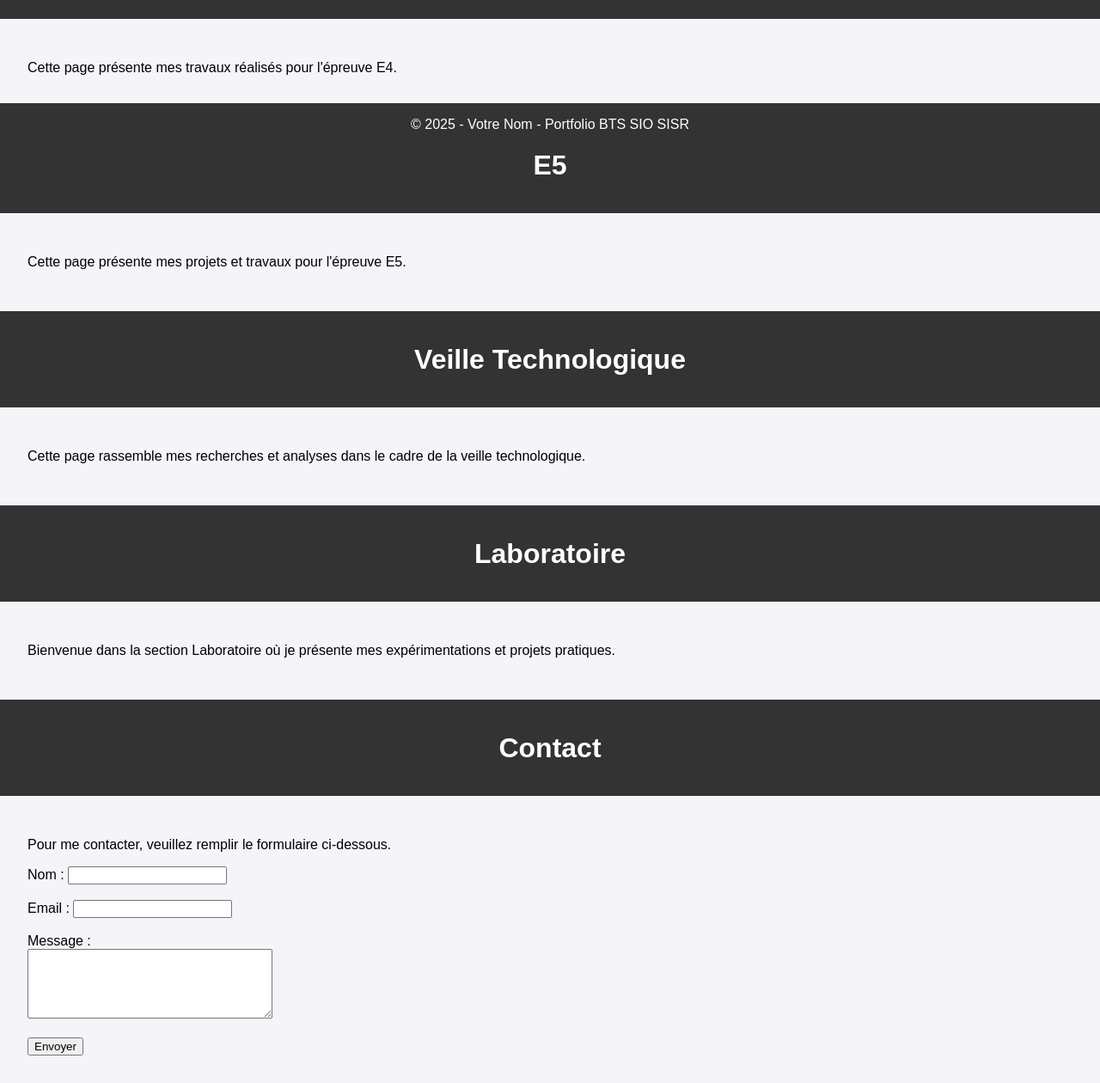
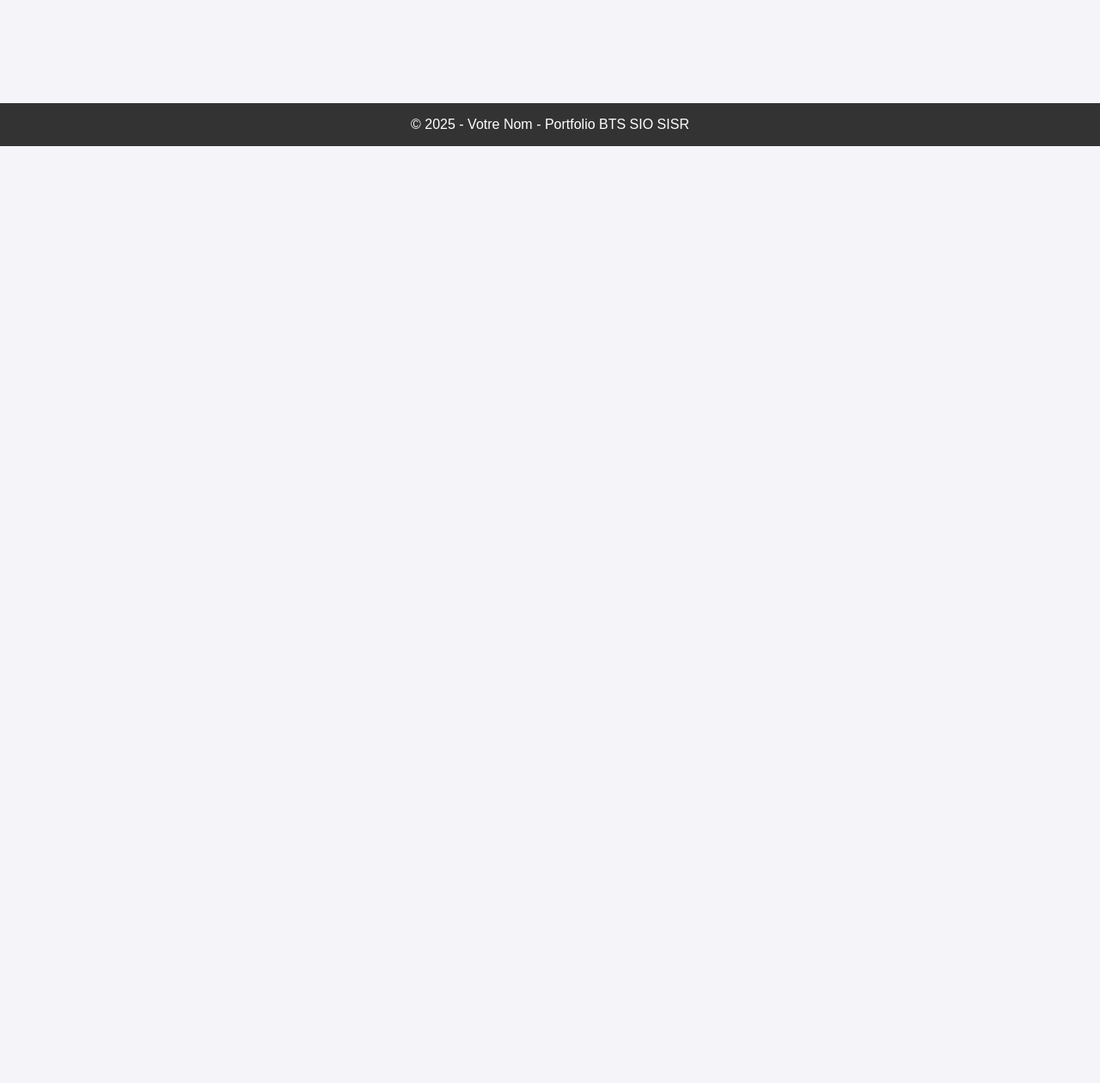
Before and after one commit to paulrodrig1971/portfolio, a plain HTML site: page portfolio.htm in a window 1280 px wide. Shown: the part 630-1890 px from the top of the page at 86% size. After the commit the page ends 800 px from the top, so only its background shows below. Drawn offline with Linux system fonts and the light colour scheme.

Commit message:
portfolio.htm

```diff
--- a/portfolio.htm
+++ b/portfolio.htm
@@ -85,102 +85,3 @@
     </main>
 </body>
 </html>
-
-<!-- Page: E4 -->
-<!DOCTYPE html>
-<html lang="fr">
-<head>
-    <meta charset="UTF-8">
-    <meta name="viewport" content="width=device-width, initial-scale=1.0">
-    <title>E4</title>
-</head>
-<body>
-    <header>
-        <h1>E4</h1>
-    </header>
-    <main>
-        <p>Cette page présente mes travaux réalisés pour l'épreuve E4.</p>
-    </main>
-</body>
-</html>
-
-<!-- Page: E5 -->
-<!DOCTYPE html>
-<html lang="fr">
-<head>
-    <meta charset="UTF-8">
-    <meta name="viewport" content="width=device-width, initial-scale=1.0">
-    <title>E5</title>
-</head>
-<body>
-    <header>
-        <h1>E5</h1>
-    </header>
-    <main>
-        <p>Cette page présente mes projets et travaux pour l'épreuve E5.</p>
-    </main>
-</body>
-</html>
-
-<!-- Page: Veille Technologique -->
-<!DOCTYPE html>
-<html lang="fr">
-<head>
-    <meta charset="UTF-8">
-    <meta name="viewport" content="width=device-width, initial-scale=1.0">
-    <title>Veille Technologique</title>
-</head>
-<body>
-    <header>
-        <h1>Veille Technologique</h1>
-    </header>
-    <main>
-        <p>Cette page rassemble mes recherches et analyses dans le cadre de la veille technologique.</p>
-    </main>
-</body>
-</html>
-
-<!-- Page: Laboratoire -->
-<!DOCTYPE html>
-<html lang="fr">
-<head>
-    <meta charset="UTF-8">
-    <meta name="viewport" content="width=device-width, initial-scale=1.0">
-    <title>Laboratoire</title>
-</head>
-<body>
-    <header>
-        <h1>Laboratoire</h1>
-    </header>
-    <main>
-        <p>Bienvenue dans la section Laboratoire où je présente mes expérimentations et projets pratiques.</p>
-    </main>
-</body>
-</html>
-
-<!-- Page: Contact -->
-<!DOCTYPE html>
-<html lang="fr">
-<head>
-    <meta charset="UTF-8">
-    <meta name="viewport" content="width=device-width, initial-scale=1.0">
-    <title>Contact</title>
-</head>
-<body>
-    <header>
-        <h1>Contact</h1>
-    </header>
-    <main>
-        <p>Pour me contacter, veuillez remplir le formulaire ci-dessous.</p>
-        <form>
-            <label for="name">Nom :</label>
-            <input type="text" id="name" name="name" required><br><br>
-            <label for="email">Email :</label>
-            <input type="email" id="email" name="email" required><br><br>
-            <label for="message">Message :</label><br>
-            <textarea id="message" name="message" rows="5" cols="33" required></textarea><br><br>
-            <button type="submit">Envoyer</button>
-        </form>
-    </main>
-</body>
-</html>
```
